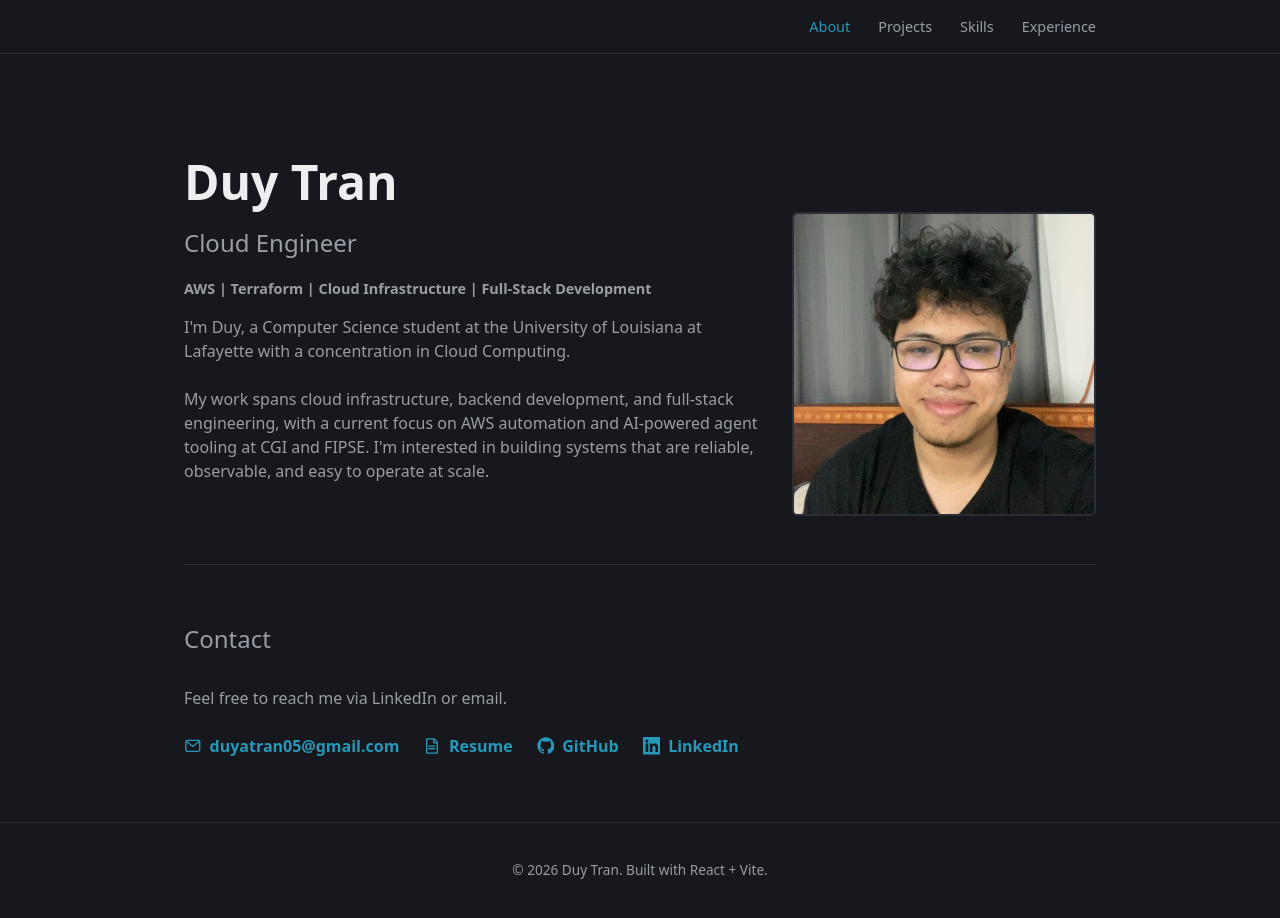
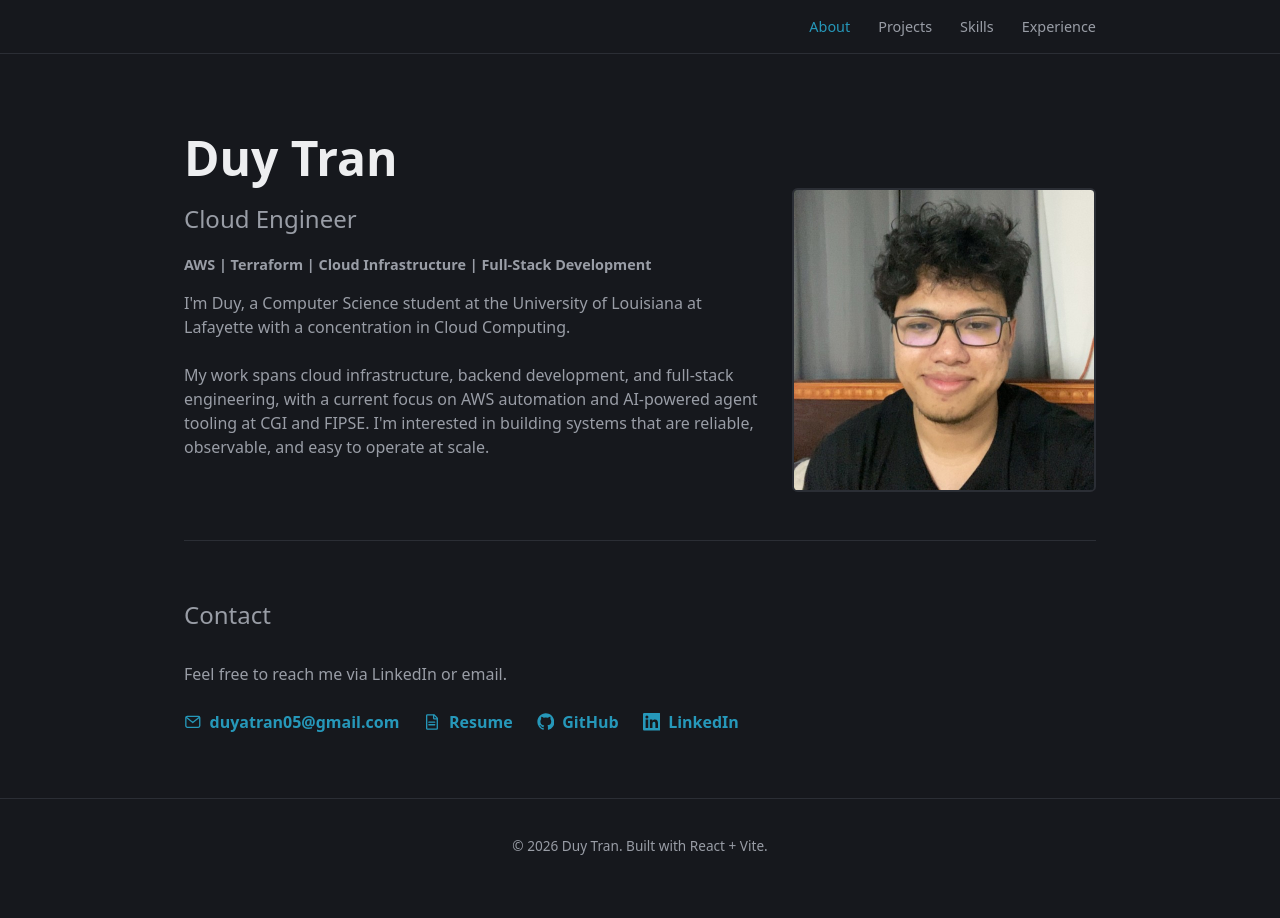
Before and after one commit to itssduy/Portfolio, a React (Vite) app: page /#/ in a window 1280 px wide. After the commit the page ends 894 px from the top, so only its background shows below. Built offline with nearby package versions, Linux system fonts and the light colour scheme.

Commit message:
Reduce hero top padding

```diff
--- a/src/styles/hero.css
+++ b/src/styles/hero.css
@@ -1,7 +1,7 @@
 .hero {
   max-width: var(--content-width);
   margin: 0 auto;
-  padding: 3rem 1.5rem 4rem;
+  padding: 1.5rem 1.5rem 4rem;
 }
 
 .hero-top {
```
